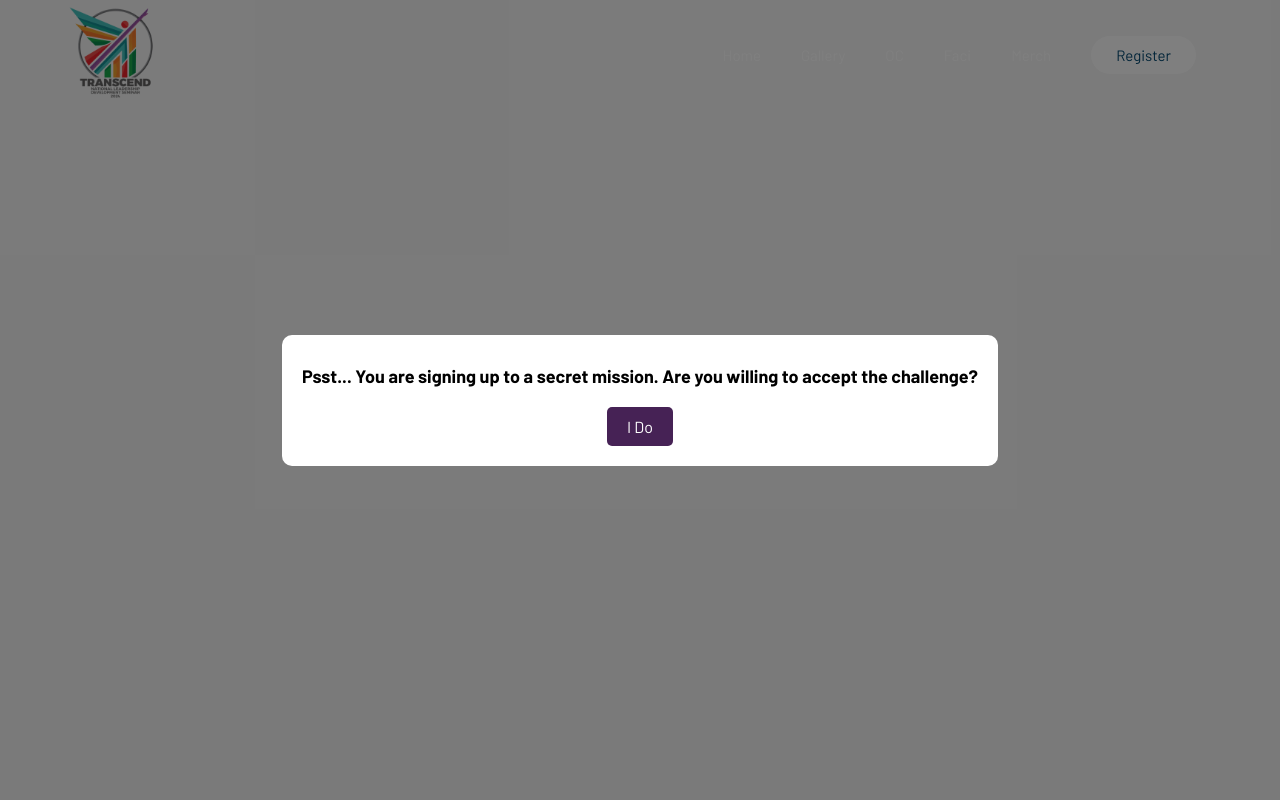
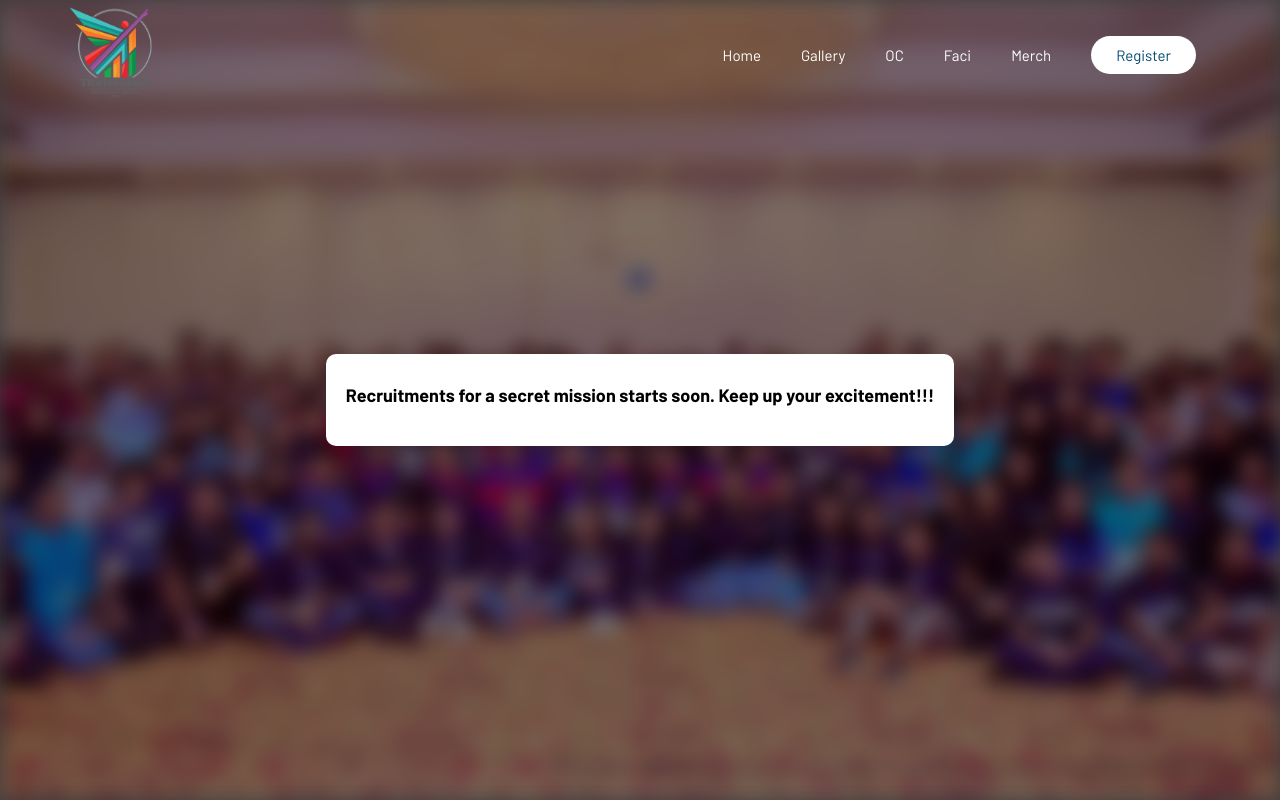
Before and after one commit to chamath-ranasinghe/NLDS-website, a React (Create React App) app: page /Register in a window 1280 px wide. Built offline with nearby package versions, Linux system fonts and the light colour scheme.

Commit message:
Temporary Registrations page done

```diff
--- a/src/App.js
+++ b/src/App.js
@@ -4,7 +4,10 @@ import './App.css';
 import Home from './Pages/Home';
 import MerchHome from './Pages/MerchHome';
 import Merch from './Components/Merch'
+
 import Register from './Pages/Register';
+import TempRegister from './Pages/TempRegister';
+
 import OC from "./Pages/OC"
 import Faci from "./Pages/Faci"
 import Partners from './Pages/Partners'
@@ -17,7 +20,8 @@ function App() {
         <Route path="/" element={<Home />} />
         <Route path="/MerchHome" element={<MerchHome />} />
         <Route path="/MerchTest" element={<Merch />} />
-        <Route path="/Register" element={<Register />} />
+        {/* <Route path="/Register" element={<Register />} /> */} {/*Change this after registration opens*/}
+        <Route path="/Register" element={<TempRegister />} />
         <Route path="/Gallery" element={<Gallery />} />
         <Route path="/OC" element={<OC />} />
         <Route path="/Faci" element={<Faci />} />
--- /dev/null
+++ b/src/Pages/TempRegister.js
@@ -0,0 +1,23 @@
+import React from "react";
+
+import "../Styles/Register.css";
+import NavBar from "../Components/NavBar";
+
+const TempRegister = () => {
+  return (
+    <>
+      <NavBar />
+      <div className="registration-container">
+      <div className="initial-modal">
+          <div className="modal-content">
+            <p>
+              Recruitments for a secret mission starts soon. Keep up your excitement!!!
+            </p>
+          </div>
+        </div>
+      </div>
+    </>
+  );
+};
+
+export default TempRegister;
```
